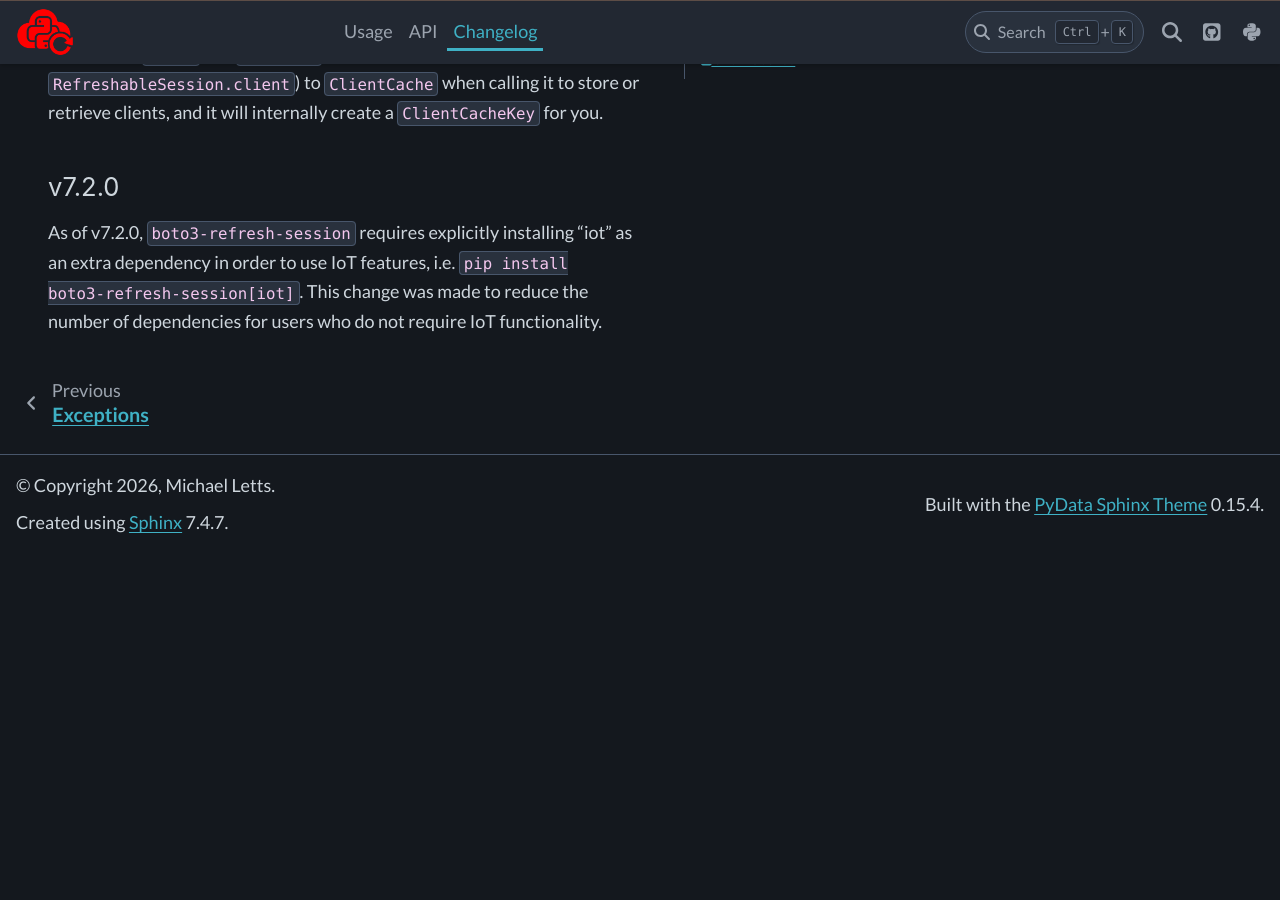
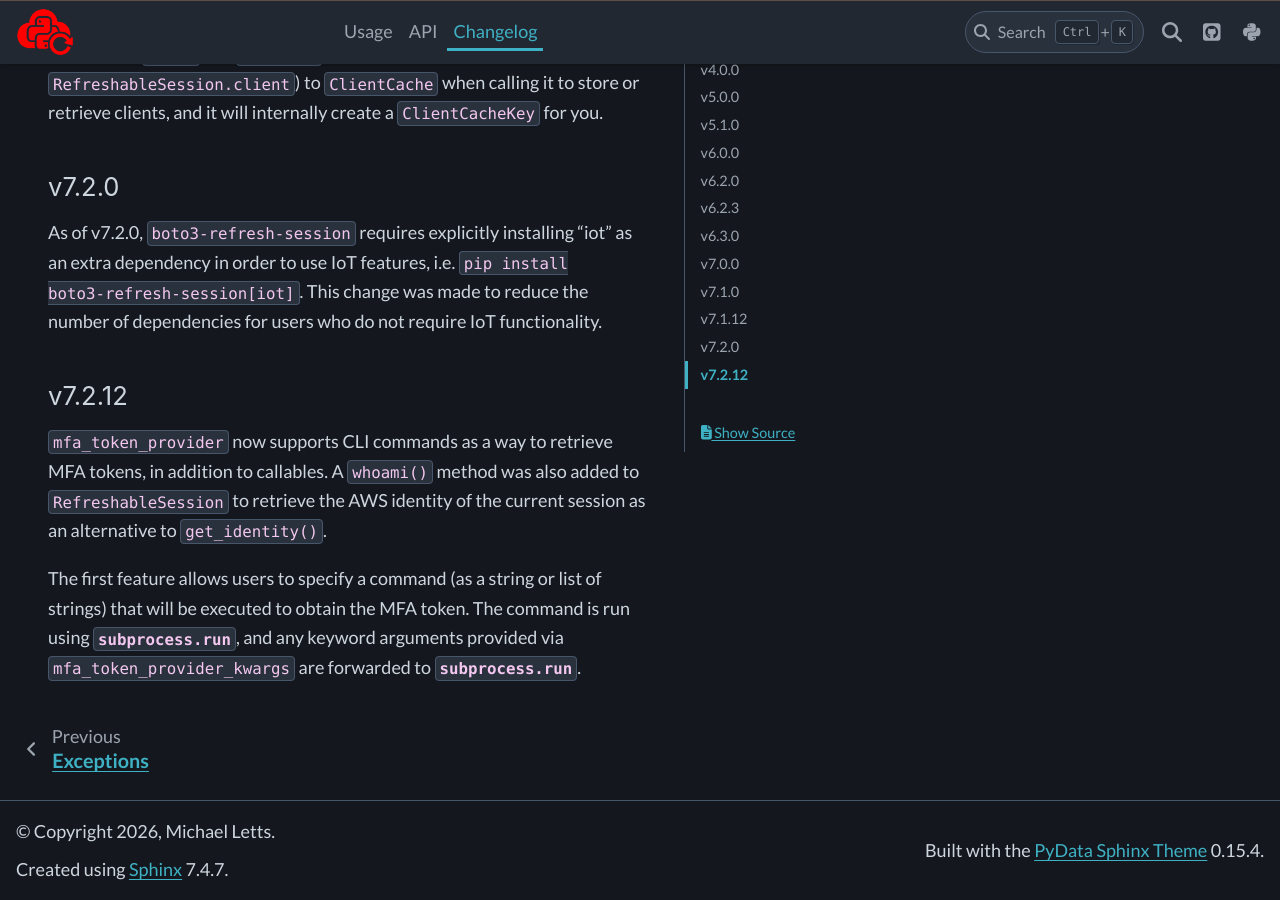
Before and after one commit to michaelthomasletts/boto3-refresh-session, a Sphinx documentation site: the page built from docs/changelog.rst, in a window 1280 px wide and 900 px high, scrolled down 3060 px. Built offline with Sphinx 7.4.7 and the PyData theme 0.15.4, drawn with Linux system fonts in a browser that asks for light colours; before the commit the page ends 3614 px from its top, so only the background shows below that.

Commit message:
final doc updates

```diff
--- a/docs/api/cache.rst
+++ b/docs/api/cache.rst
@@ -46,6 +46,10 @@ To retrieve a particular client from the cache, instantiate :class:`ClientCacheK
     # clear the cache if you like
     session.client_cache.clear()
 
+.. tip::
+
+   Refer to the `client caching documentation <../usage.html#cache>`_ for additional details on usage.
+
 Cache
 -----
 
--- a/docs/api/index.rst
+++ b/docs/api/index.rst
@@ -64,10 +64,6 @@ Cache
 boto3-refresh-session caches boto clients to avoid redundant client creation.
 Learn more about the caching mechanism below.
 
-.. tip::
-
-   Refer to the `client caching documentation <../usage.html#cache>`_ for additional details.
-
 - :ref:`cache` - LRU cache for boto3-refresh-session
 
 Configs
--- a/docs/changelog.rst
+++ b/docs/changelog.rst
@@ -81,3 +81,11 @@ v7.2.0
 
 As of v7.2.0, ``boto3-refresh-session`` requires explicitly installing "iot" as an extra dependency in order to use IoT features, i.e. ``pip install boto3-refresh-session[iot]``.
 This change was made to reduce the number of dependencies for users who do not require IoT functionality.
+
+v7.2.12
+-------
+``mfa_token_provider`` now supports CLI commands as a way to retrieve MFA tokens, in addition to callables.
+A ``whoami()`` method was also added to ``RefreshableSession`` to retrieve the AWS identity of the current session as an alternative to ``get_identity()``.
+
+The first feature allows users to specify a command (as a string or list of strings) that will be executed to obtain the MFA token.
+The command is run using :py:func:`subprocess.run`, and any keyword arguments provided via ``mfa_token_provider_kwargs`` are forwarded to :py:func:`subprocess.run`.
```
Also changed, not shown: 1 other file.
